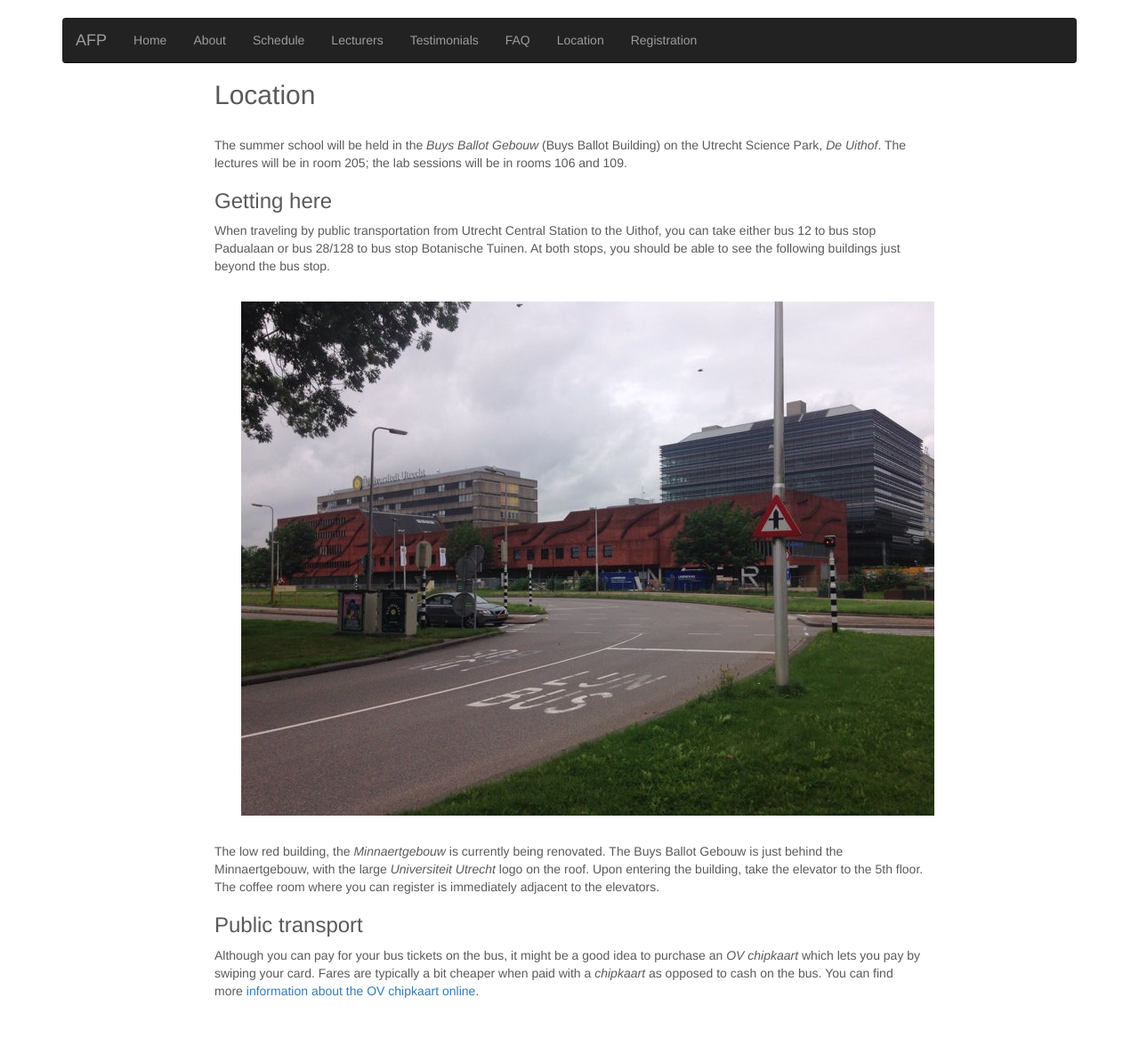
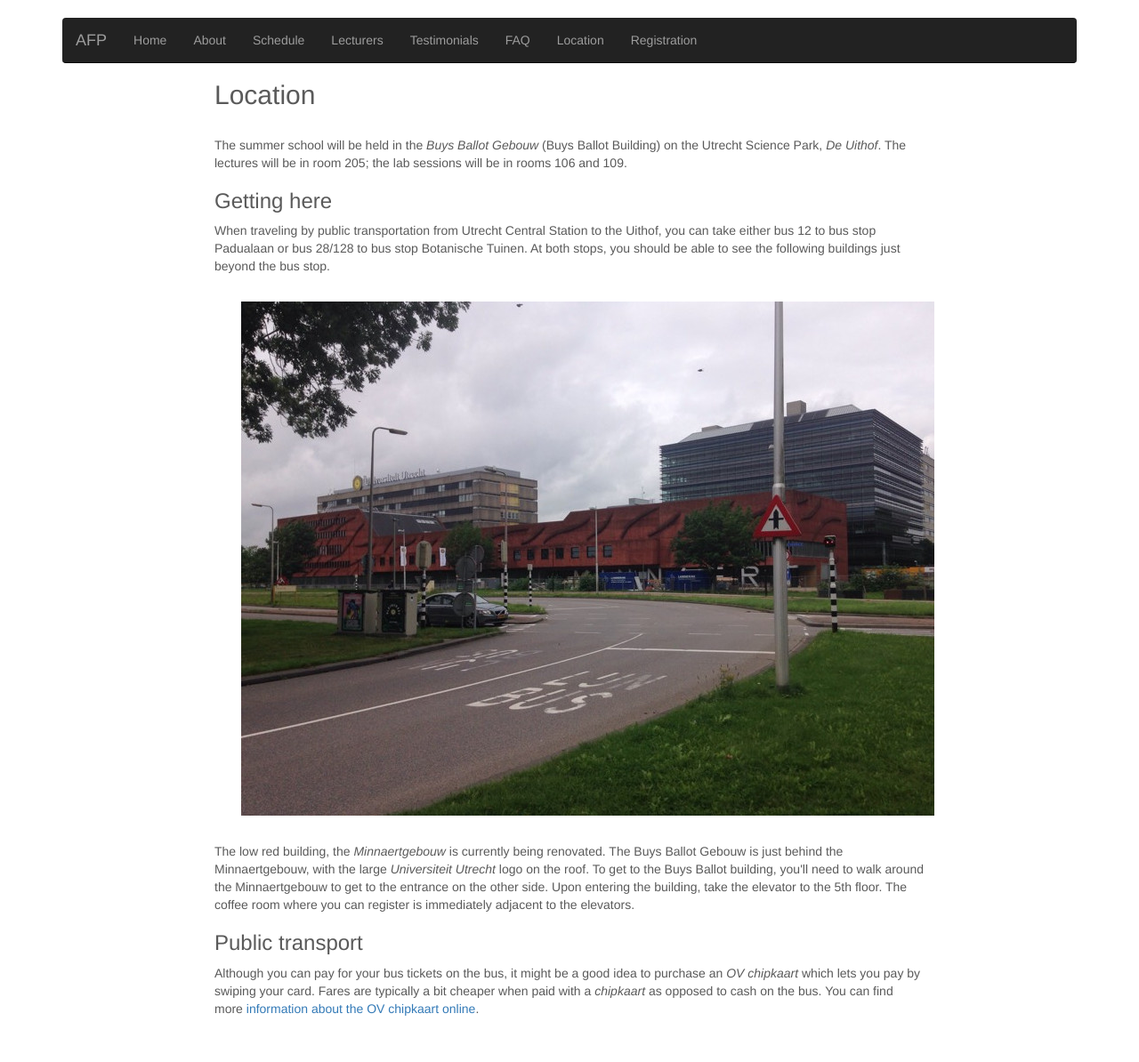
Before and after one commit to AFP-2017/AFP-2017, a Jekyll site: the page built from location.html, in a window 1280 px wide. Shown: the whole page at 89% size. Built offline with Jekyll 4.4.1, drawn with Linux system fonts in a browser that asks for light colours; nearby versions of some CDN libraries.

Commit message:
Added walking instructions

```diff
--- a/location.html
+++ b/location.html
@@ -24,7 +24,9 @@ able to see the following buildings just beyond the bus stop.
 The low red building, the <em>Minnaertgebouw</em> is currently being
 renovated. The Buys Ballot Gebouw is just behind the Minnaertgebouw,
 with the large
-<em>Universiteit Utrecht</em> logo on the roof.
+<em>Universiteit Utrecht</em> logo on the roof. To get to the Buys
+Ballot building, you'll need to walk around the Minnaertgebouw to get
+to the entrance on the other side.
 
 Upon entering the building, take the elevator to the 5th floor. The
 coffee room where you can register is immediately adjacent to the
```
